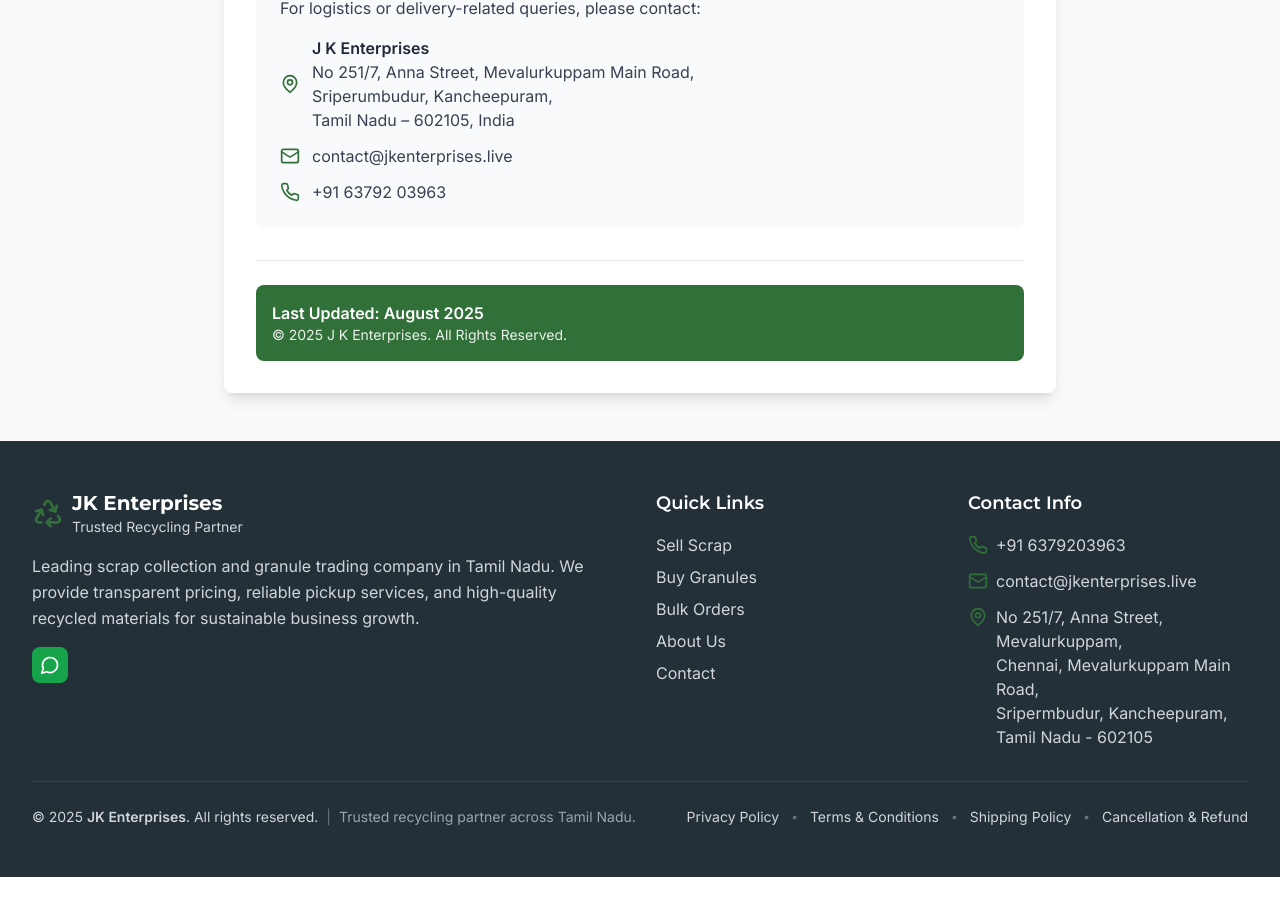
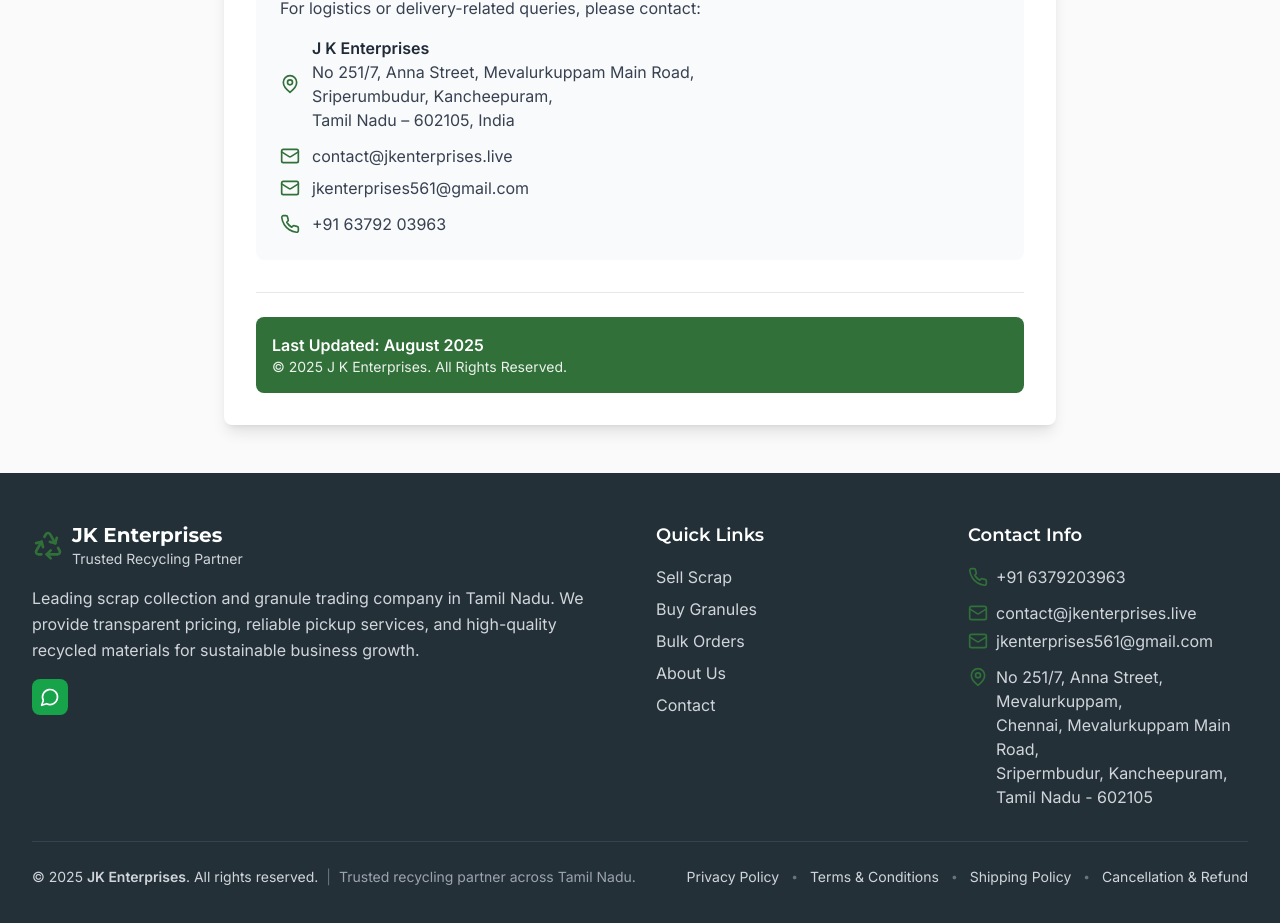
Before and after one commit to tmisgowthaamand/jkenterprises, a React (Vite) app: page /shipping-policy in a window 1280 px wide. Shown: the part 2270-3193 px from the top of the page. Before the commit the page ends 3147 px from the top, so only its background shows below. Built offline with nearby package versions, Linux system fonts and the light colour scheme.

Commit message:
describe your new changes

```diff
--- a/src/components/Layout/Footer.tsx
+++ b/src/components/Layout/Footer.tsx
@@ -52,9 +52,15 @@ export function Footer() {
                   <p className="text-gray-300">+91 6379203963</p>
                 </div>
               </li>
-              <li className="flex items-start space-x-2">
-                <Mail className="h-5 w-5 text-[#317039] mt-0.5 flex-shrink-0" />
-                <p className="text-gray-300">contact@jkenterprises.live</p>
+              <li className="space-y-1">
+                <div className="flex items-center space-x-2">
+                  <Mail className="h-5 w-5 text-[#317039]" />
+                  <p className="text-gray-300">contact@jkenterprises.live</p>
+                </div>
+                <div className="flex items-center space-x-2">
+                  <Mail className="h-5 w-5 text-[#317039]" />
+                  <p className="text-gray-300">jkenterprises561@gmail.com</p>
+                </div>
               </li>
               <li className="flex items-start space-x-2">
                 <MapPin className="h-5 w-5 text-[#317039] mt-0.5 flex-shrink-0" />
--- a/src/pages/ContactPage.tsx
+++ b/src/pages/ContactPage.tsx
@@ -58,7 +58,7 @@ export function ContactPage() {
     {
       icon: Mail,
       title: 'Email Address',
-      details: ['contact@jkenterprises.live'],
+      details: ['contact@jkenterprises.live', 'jkenterprises561@gmail.com'],
       action: 'mailto:contact@jkenterprises.live'
     },
     {
--- a/src/pages/PrivacyPolicyPage.tsx
+++ b/src/pages/PrivacyPolicyPage.tsx
@@ -161,9 +161,15 @@ export function PrivacyPolicyPage() {
                   </p>
                 </div>
               </div>
-              <div className="flex items-center">
-                <Mail className="h-5 w-5 text-[#317039] mr-3" />
-                <p className="text-gray-700">contact@jkenterprises.live</p>
+              <div className="space-y-2">
+                <div className="flex items-center">
+                  <Mail className="h-5 w-5 text-[#317039] mr-3" />
+                  <p className="text-gray-700">contact@jkenterprises.live</p>
+                </div>
+                <div className="flex items-center">
+                  <Mail className="h-5 w-5 text-[#317039] mr-3" />
+                  <p className="text-gray-700">jkenterprises561@gmail.com</p>
+                </div>
               </div>
               <div className="flex items-center">
                 <Phone className="h-5 w-5 text-[#317039] mr-3" />
--- a/src/pages/RefundPolicyPage.tsx
+++ b/src/pages/RefundPolicyPage.tsx
@@ -183,9 +183,15 @@ export function RefundPolicyPage() {
                   </p>
                 </div>
               </div>
-              <div className="flex items-center">
-                <Mail className="h-5 w-5 text-[#317039] mr-3" />
-                <p className="text-gray-700">contact@jkenterprises.live</p>
+              <div className="space-y-2">
+                <div className="flex items-center">
+                  <Mail className="h-5 w-5 text-[#317039] mr-3" />
+                  <p className="text-gray-700">contact@jkenterprises.live</p>
+                </div>
+                <div className="flex items-center">
+                  <Mail className="h-5 w-5 text-[#317039] mr-3" />
+                  <p className="text-gray-700">jkenterprises561@gmail.com</p>
+                </div>
               </div>
               <div className="flex items-center">
                 <Phone className="h-5 w-5 text-[#317039] mr-3" />
--- a/src/pages/ShippingPolicyPage.tsx
+++ b/src/pages/ShippingPolicyPage.tsx
@@ -171,9 +171,15 @@ export function ShippingPolicyPage() {
                   </p>
                 </div>
               </div>
-              <div className="flex items-center">
-                <Mail className="h-5 w-5 text-[#317039] mr-3" />
-                <p className="text-gray-700">contact@jkenterprises.live</p>
+              <div className="space-y-2">
+                <div className="flex items-center">
+                  <Mail className="h-5 w-5 text-[#317039] mr-3" />
+                  <p className="text-gray-700">contact@jkenterprises.live</p>
+                </div>
+                <div className="flex items-center">
+                  <Mail className="h-5 w-5 text-[#317039] mr-3" />
+                  <p className="text-gray-700">jkenterprises561@gmail.com</p>
+                </div>
               </div>
               <div className="flex items-center">
                 <Phone className="h-5 w-5 text-[#317039] mr-3" />
--- a/src/pages/TermsConditionsPage.tsx
+++ b/src/pages/TermsConditionsPage.tsx
@@ -173,9 +173,15 @@ export function TermsConditionsPage() {
                   </p>
                 </div>
               </div>
-              <div className="flex items-center">
-                <Mail className="h-5 w-5 text-[#317039] mr-3" />
-                <p className="text-gray-700">contact@jkenterprises.live</p>
+              <div className="space-y-2">
+                <div className="flex items-center">
+                  <Mail className="h-5 w-5 text-[#317039] mr-3" />
+                  <p className="text-gray-700">contact@jkenterprises.live</p>
+                </div>
+                <div className="flex items-center">
+                  <Mail className="h-5 w-5 text-[#317039] mr-3" />
+                  <p className="text-gray-700">jkenterprises561@gmail.com</p>
+                </div>
               </div>
               <div className="flex items-center">
                 <Phone className="h-5 w-5 text-[#317039] mr-3" />
```
